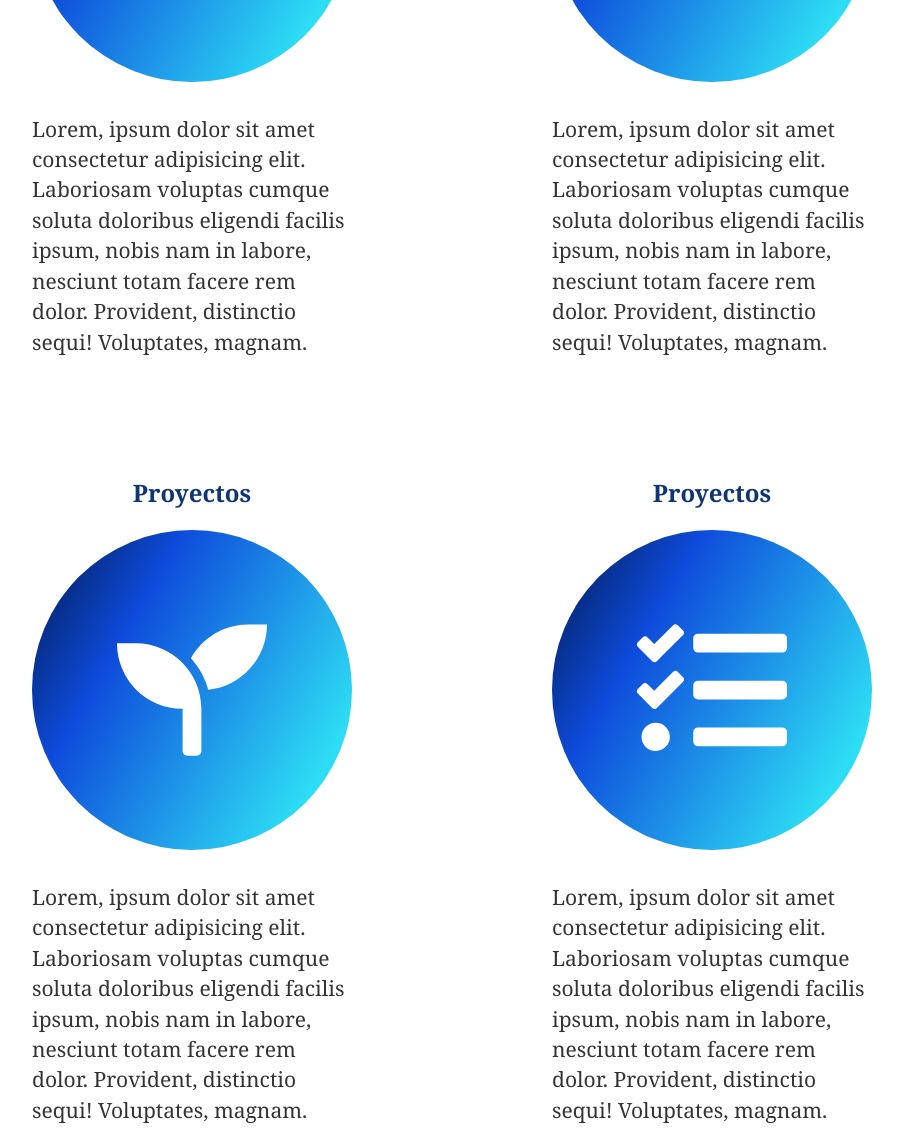
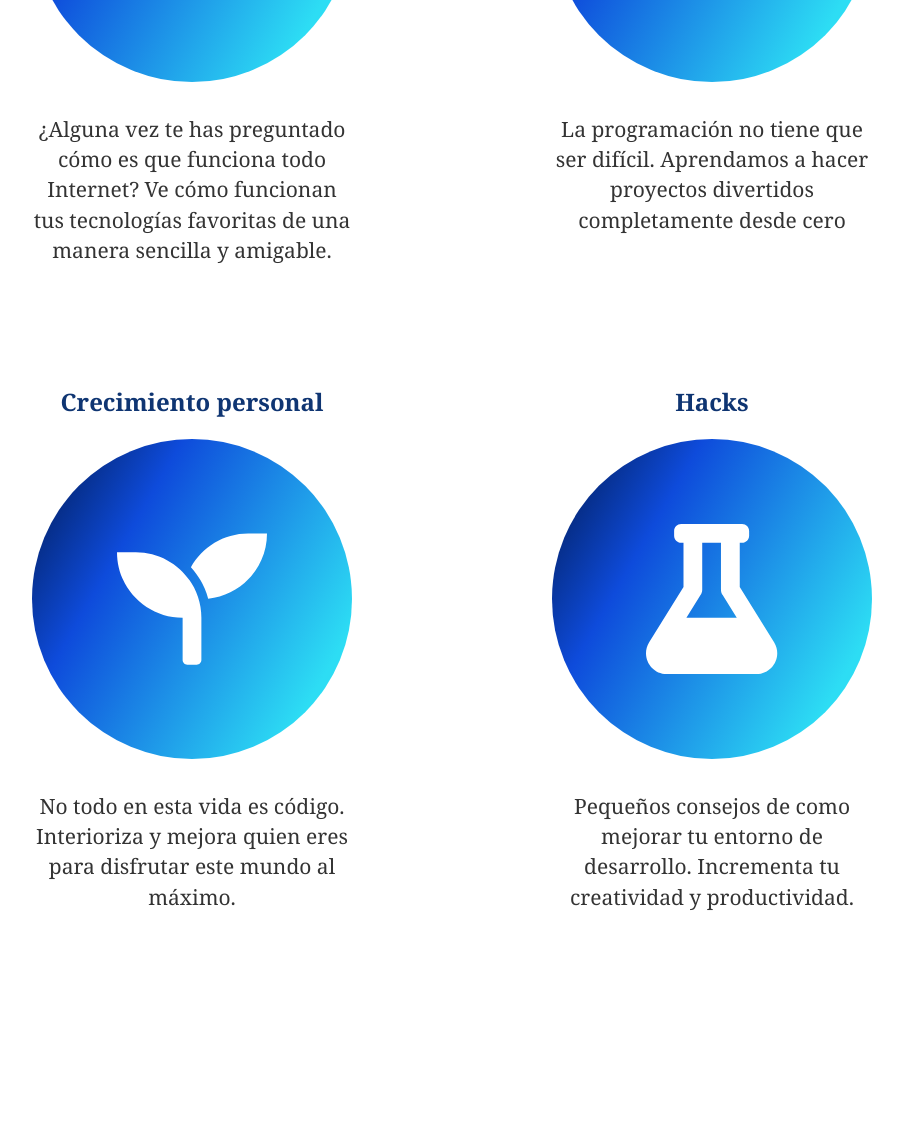
Before and after one commit to edevars/edevars-blog, a Gatsby site: page / in a window 1280 px wide. Shown: the part 2469-3597 px from the top of the page, without its empty margins (188-1091 px from the left). After the commit the page ends 3404 px from the top, so only its background shows below. Built offline with nearby package versions, Linux system fonts and the light colour scheme; Gatsby itself is replaced by a stand-in of ours; what typography-theme-moraga would draw is missing.

Commit message:
Adding new descriptions

```diff
--- a/src/pages/index.js
+++ b/src/pages/index.js
@@ -12,7 +12,7 @@ import {
     faCode,
     faFileAlt,
     faSeedling,
-    faTasks,
+    faFlask,
 } from "@fortawesome/free-solid-svg-icons"
 import "../../node_modules/@fortawesome/fontawesome-svg-core/styles.css"
 
@@ -167,6 +167,7 @@ const GridContainer = styled.div`
             margin-top: 2rem;
             max-width: 320px;
             font-size: 21px;
+            text-align: center;
         }
 
         .IconContainer {
@@ -229,20 +230,18 @@ const IndexPage = () => (
                 <h3>¿Qué podrás encontrar aquí?</h3>
                 <GridContainer>
                     <div className="Description">
-                        <h4>Proyectos</h4>
+                        <h4>¡Mucho código!</h4>
                         <div className="IconContainer">
                             <FontAwesomeIcon icon={faCode} className="Icon" />
                         </div>
                         <p>
-                            Lorem, ipsum dolor sit amet consectetur adipisicing
-                            elit. Laboriosam voluptas cumque soluta doloribus
-                            eligendi facilis ipsum, nobis nam in labore,
-                            nesciunt totam facere rem dolor. Provident,
-                            distinctio sequi! Voluptates, magnam.
+                            ¿Alguna vez te has preguntado cómo es que funciona
+                            todo Internet? Ve cómo funcionan tus tecnologías
+                            favoritas de una manera sencilla y amigable.
                         </p>
                     </div>
                     <div className="Description">
-                        <h4>Proyectos</h4>
+                        <h4>Tutoriales</h4>
                         <div className="IconContainer">
                             <FontAwesomeIcon
                                 icon={faFileAlt}
@@ -250,15 +249,13 @@ const IndexPage = () => (
                             />
                         </div>
                         <p>
-                            Lorem, ipsum dolor sit amet consectetur adipisicing
-                            elit. Laboriosam voluptas cumque soluta doloribus
-                            eligendi facilis ipsum, nobis nam in labore,
-                            nesciunt totam facere rem dolor. Provident,
-                            distinctio sequi! Voluptates, magnam.
+                            La programación no tiene que ser difícil. Aprendamos
+                            a hacer proyectos divertidos completamente desde
+                            cero
                         </p>
                     </div>
                     <div className="Description">
-                        <h4>Proyectos</h4>
+                        <h4>Crecimiento personal</h4>
                         <div className="IconContainer">
                             <FontAwesomeIcon
                                 icon={faSeedling}
@@ -266,24 +263,19 @@ const IndexPage = () => (
                             />
                         </div>
                         <p>
-                            Lorem, ipsum dolor sit amet consectetur adipisicing
-                            elit. Laboriosam voluptas cumque soluta doloribus
-                            eligendi facilis ipsum, nobis nam in labore,
-                            nesciunt totam facere rem dolor. Provident,
-                            distinctio sequi! Voluptates, magnam.
+                            No todo en esta vida es código. Interioriza y mejora
+                            quien eres para disfrutar este mundo al máximo.
                         </p>
                     </div>
                     <div className="Description">
-                        <h4>Proyectos</h4>
+                        <h4>Hacks</h4>
                         <div className="IconContainer">
-                            <FontAwesomeIcon icon={faTasks} className="Icon" />
+                            <FontAwesomeIcon icon={faFlask} className="Icon" />
                         </div>
                         <p>
-                            Lorem, ipsum dolor sit amet consectetur adipisicing
-                            elit. Laboriosam voluptas cumque soluta doloribus
-                            eligendi facilis ipsum, nobis nam in labore,
-                            nesciunt totam facere rem dolor. Provident,
-                            distinctio sequi! Voluptates, magnam.
+                            Pequeños consejos de como mejorar tu entorno de
+                            desarrollo. Incrementa tu creatividad y
+                            productividad.
                         </p>
                     </div>
                 </GridContainer>
```
